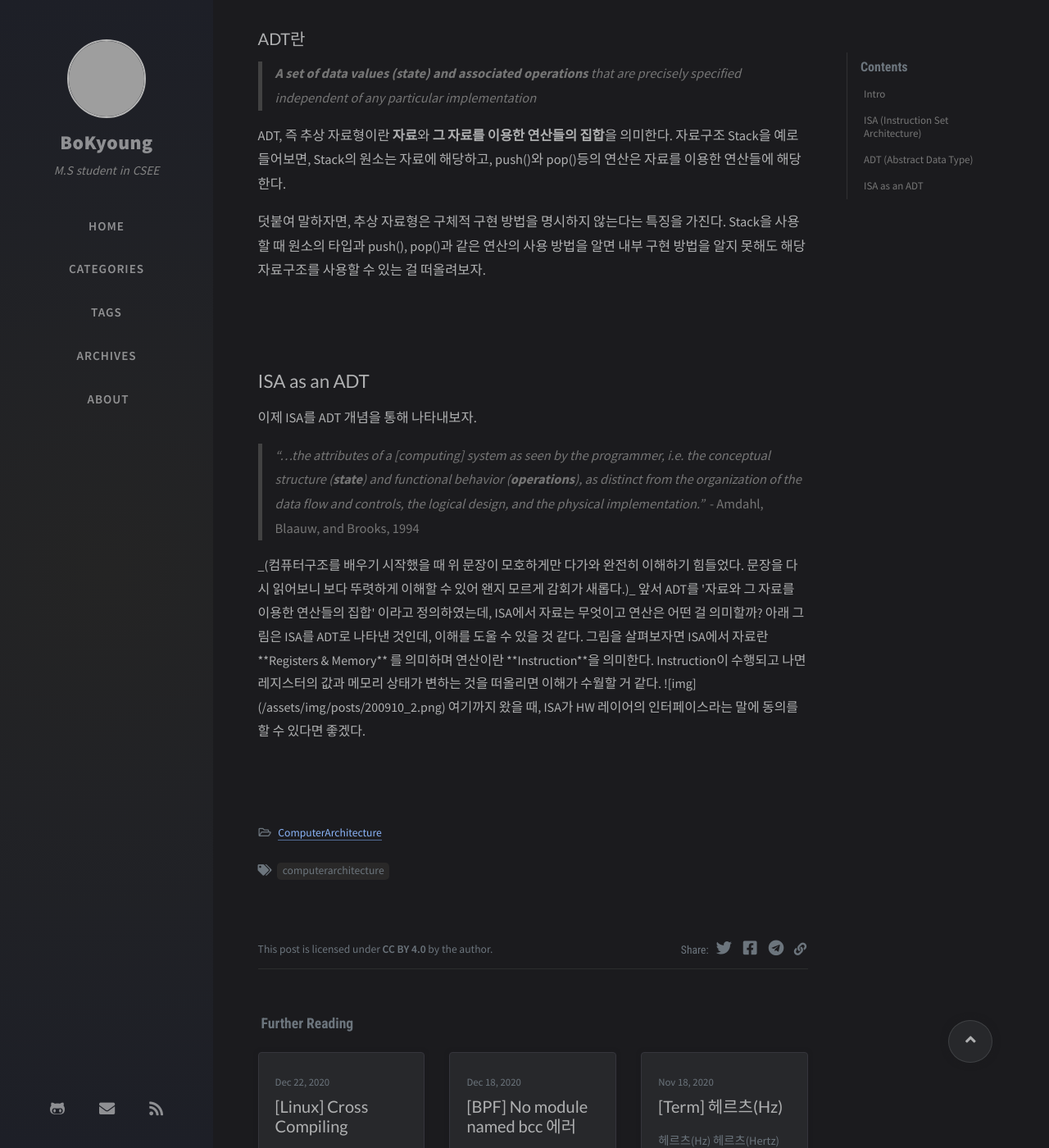
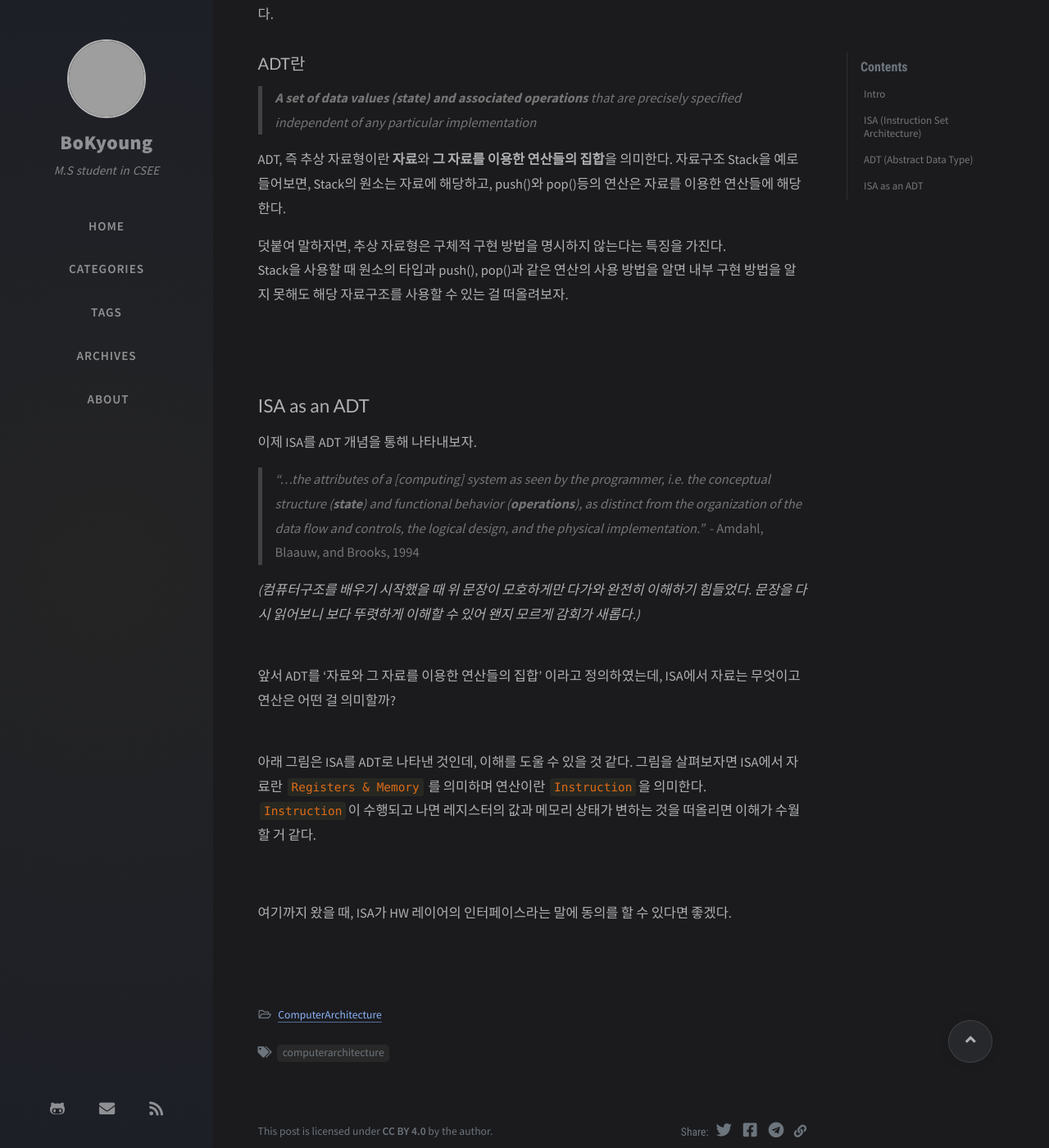
Before and after one commit to BoKyoungHan/BoKyoungHan.github.io, a Jekyll site: the page built from _posts/ComputerArchitecture/2020-09-10-ComputerArchitecture-ISA.md, in a window 1280 px wide and 1400 px high, scrolled down 1026 px. Shown: the whole window at 82% size. Built offline with Jekyll 4.4.1, drawn with Linux system fonts in a browser that asks for light colours; nearby versions of some CDN libraries; comment, search, counter and statistics services are not loaded; some of the changed text lies outside the part shown; grey boxes are pictures that could not be loaded.

Commit message:
[Update] 줄 간격 수정

```diff
--- a/_posts/ComputerArchitecture/2020-09-10-ComputerArchitecture-ISA.md
+++ b/_posts/ComputerArchitecture/2020-09-10-ComputerArchitecture-ISA.md
@@ -7,7 +7,7 @@ tags: [computerarchitecture]
 
 ## Intro
 대학원 입시 공부를 할 때 컴퓨터 구조를 처음부터 다시 공부했었다. _(지진 컴구의 여파라고 해둔다..)_
-이번 포스팅에서는 그때 추상적으로 다가왔던 ISA에 대한 개념을 좀 더 구체화 시켜보려고 한다.
+<br>이번 포스팅에서는 그때 추상적으로 다가왔던 ISA에 대한 개념을 좀 더 구체화 시켜보려고 한다.
 
 
 <br><br>
@@ -16,8 +16,8 @@ tags: [computerarchitecture]
 ISA는 글자 그대로 해석하자면 명령어 집합 구조이며, 하드웨어와 소프트웨어 간의 커뮤니케이션을 가능하게 하는 인터페이스라고 할 수 있겠다.
 
 보다 자세한 이해를 위해 아래 그림을 살펴보자.
-아래 그림은 컴퓨터 시스템을 레이어별로 추상화하여 나타낸 것이다.
-가장 상위 레이어인 어플리케이션 레이어부터 시작하여 다양한 레이어를 거쳐 SW 레이어에서 HW 레이어로 레이어 단계가 넘어가게 되는데, 이때 **SW에서 HW로 넘어가는 단계**에 위치하면서 이들간의 **중재자** 역할을 해주는 것이 바로 ISA이다.
+<br>아래 그림은 컴퓨터 시스템을 레이어별로 추상화하여 나타낸 것이다.
+<br>가장 상위 레이어인 어플리케이션 레이어부터 시작하여 다양한 레이어를 거쳐 SW 레이어에서 HW 레이어로 레이어 단계가 넘어가게 되는데, 이때 **SW에서 HW로 넘어가는 단계**에 위치하면서 이들간의 **중재자** 역할을 해주는 것이 바로 ISA이다.
 
 따라서 ISA는 최하위 레벨의 프로그래밍 인터페이스로 정의될 수 있으며, 프로세서가 실행할 수 있는 모든 명령어들을 포함하고 있다.
 
@@ -35,7 +35,7 @@ ADT, 즉 추상 자료형이란 **자료**와 **그 자료를 이용한 연산
 자료구조 Stack을 예로 들어보면, Stack의 원소는 자료에 해당하고, push()와 pop()등의 연산은 자료를 이용한 연산들에 해당한다.
 
 덧붙여 말하자면, 추상 자료형은 구체적 구현 방법을 명시하지 않는다는 특징을 가진다.
-Stack을 사용할 때 원소의 타입과 push(), pop()과 같은 연산의 사용 방법을 알면 내부 구현 방법을 알지 못해도 해당 자료구조를 사용할 수 있는 걸 떠올려보자.
+<br>Stack을 사용할 때 원소의 타입과 push(), pop()과 같은 연산의 사용 방법을 알면 내부 구현 방법을 알지 못해도 해당 자료구조를 사용할 수 있는 걸 떠올려보자.
 
 <br><br>
 
@@ -43,14 +43,15 @@ Stack을 사용할 때 원소의 타입과 push(), pop()과 같은 연산의 사
 이제 ISA를 ADT 개념을 통해 나타내보자.
 
 > _"...the attributes of a [computing] system as seen by the programmer, i.e. the conceptual structure (**state**) and functional behavior (**operations**), as distinct from the organization of the data flow and controls, the logical design, and the physical implementation."_  - Amdahl, Blaauw, and Brooks, 1994
-<tmp>
+
 _(컴퓨터구조를 배우기 시작했을 때 위 문장이 모호하게만 다가와 완전히 이해하기 힘들었다. 문장을 다시 읽어보니 보다 뚜렷하게 이해할 수 있어 왠지 모르게 감회가 새롭다.)_
 
-앞서 ADT를 '자료와 그 자료를 이용한 연산들의 집합' 이라고 정의하였는데, ISA에서 자료는 무엇이고 연산은 어떤 걸 의미할까?
+<br>앞서 ADT를 '자료와 그 자료를 이용한 연산들의 집합' 이라고 정의하였는데, ISA에서 자료는 무엇이고 연산은 어떤 걸 의미할까?
 
+<br>
 아래 그림은 ISA를 ADT로 나타낸 것인데, 이해를 도울 수 있을 것 같다.
-
-그림을 살펴보자면 ISA에서 자료란 **Registers & Memory** 를 의미하며 연산이란 **Instruction**을 의미한다. Instruction이 수행되고 나면 레지스터의 값과 메모리 상태가 변하는 것을 떠올리면 이해가 수월할 거 같다.
+그림을 살펴보자면 ISA에서 자료란 `Registers & Memory` 를 의미하며 연산이란 `Instruction`을 의미한다.
+<br>`Instruction`이 수행되고 나면 레지스터의 값과 메모리 상태가 변하는 것을 떠올리면 이해가 수월할 거 같다.
 
 ![img](/assets/img/posts/200910_2.png)
 
```
Also changed, not shown: _posts/BPF/2020-12-19-BPF-no-module-name-error.md (+7 -4 lines), _posts/Term/2020-11-19-Term-Hz.md (+3 -3 lines), _posts/Ubuntu/2020-09-23-Ubuntu-silversearcher.md (+2 -2 lines), assets/img/posts/200923_3.png (added).
